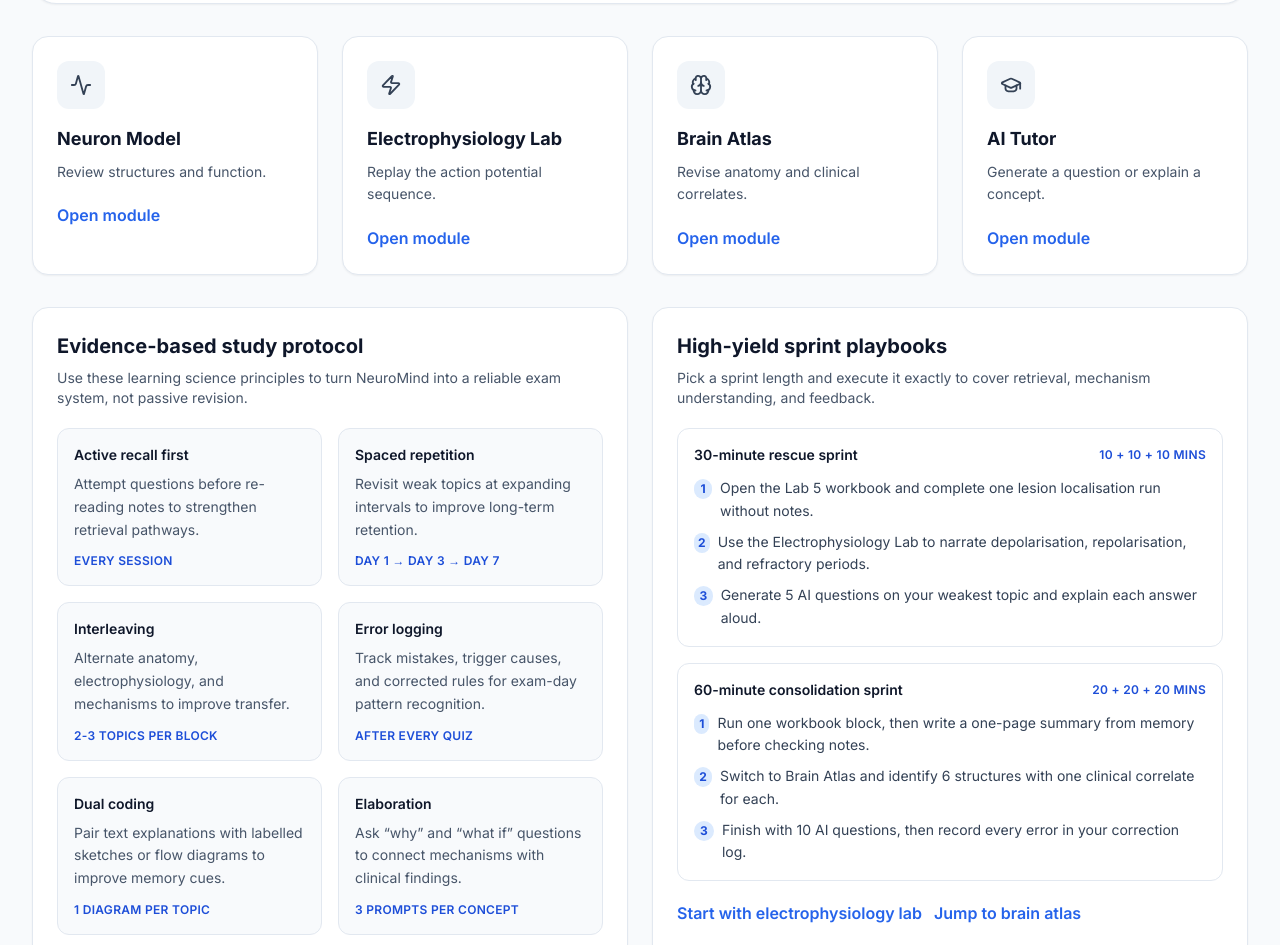
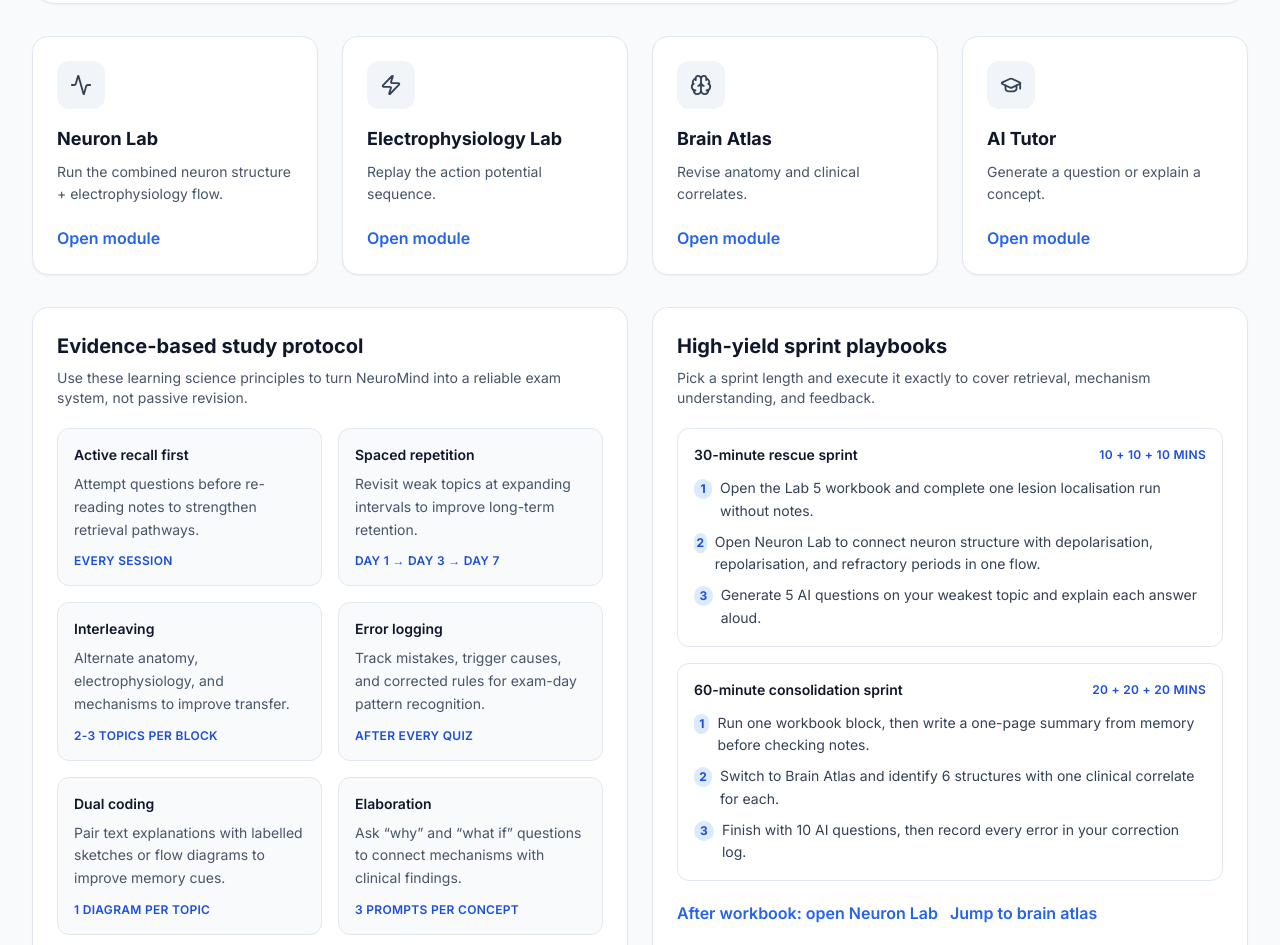
Before and after one commit to KG-97/neuromind-anhb2217, a React (Vite) app: page / in a window 1280 px wide. Shown: the part 427-1372 px from the top of the page. Built offline with nearby package versions, Linux system fonts and the light colour scheme; no server answers.

Commit message:
Update StudyHub copy for combined Neuron Lab flow

```diff
--- a/components/StudyHub.tsx
+++ b/components/StudyHub.tsx
@@ -56,7 +56,7 @@
       totalTime: '10 + 10 + 10 mins',
       steps: [
         'Open the Lab 5 workbook and complete one lesion localisation run without notes.',
-        'Use the Electrophysiology Lab to narrate depolarisation, repolarisation, and refractory periods.',
+        'Open Neuron Lab to connect neuron structure with depolarisation, repolarisation, and refractory periods in one flow.',
         'Generate 5 AI questions on your weakest topic and explain each answer aloud.',
       ],
     },
@@ -129,7 +129,7 @@
 
       <section className="grid grid-cols-1 md:grid-cols-2 xl:grid-cols-4 gap-6">
         {[
-          { title: 'Neuron Model', description: 'Review structures and function.', tab: Tab.NEURON, icon: Activity },
+          { title: 'Neuron Lab', description: 'Run the combined neuron structure + electrophysiology flow.', tab: Tab.NEURON, icon: Activity },
           { title: 'Electrophysiology Lab', description: 'Replay the action potential sequence.', tab: Tab.ELECTRO, icon: Zap },
           { title: 'Brain Atlas', description: 'Revise anatomy and clinical correlates.', tab: Tab.ANATOMY, icon: Brain },
           { title: 'AI Tutor', description: 'Generate a question or explain a concept.', tab: Tab.TUTOR, icon: GraduationCap },
@@ -194,10 +194,10 @@
           </div>
           <div className="mt-5 flex flex-wrap gap-3">
             <button
-              onClick={() => onNavigate(Tab.ELECTRO)}
+              onClick={() => onNavigate(Tab.NEURON)}
               className="inline-flex items-center gap-2 text-blue-600 font-semibold hover:text-blue-800 transition-colors"
             >
-              Start with electrophysiology lab
+              After workbook: open Neuron Lab
             </button>
             <button
               onClick={() => onNavigate(Tab.ANATOMY)}
```
